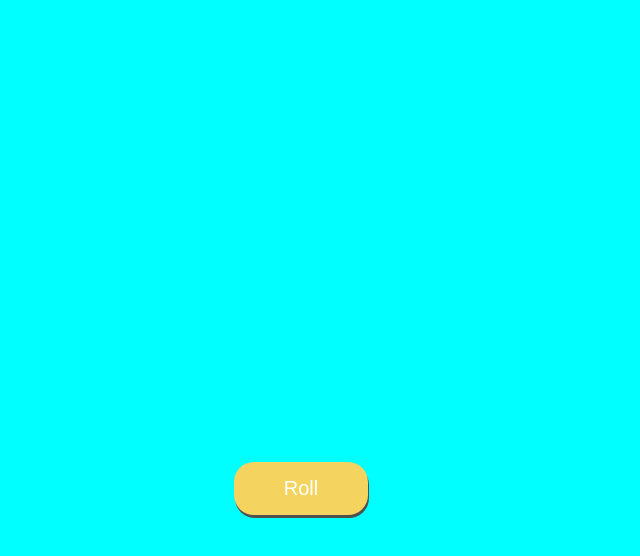
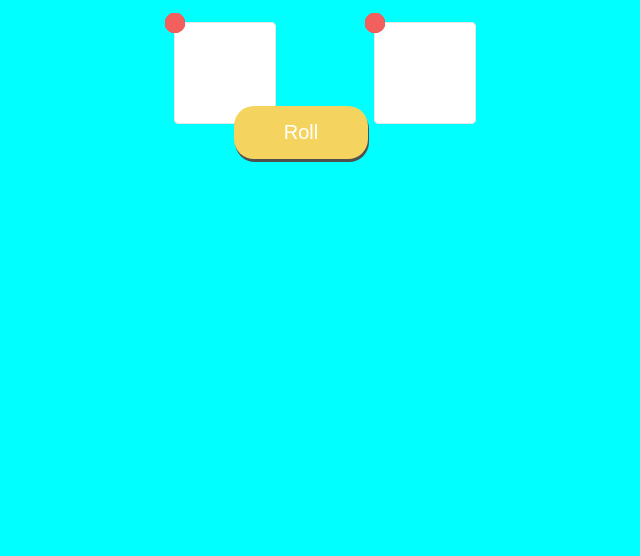
Before and after one commit to shanep42/dice-roller-2d6, a plain HTML site: page index.html in a window 1280 px wide. Shown: the whole page, without its empty margins (349-989 px from the left). Drawn offline with Linux system fonts and the light colour scheme.

Commit message:
More CSS, displays dice, unfinished

```diff
--- a/style.css
+++ b/style.css
@@ -25,4 +25,56 @@ button:hover,
 button:active {
     outline: none;
     background-color: #50514f;
+    cursor: pointer;
+    transform: translate(15px);
 }
+
+.game {
+    position: relative;
+    width: auto;
+    height: 100%;
+}
+
+.container {
+    position: realtive;
+    display: inline-block;
+    top: 200px;
+}
+
+.dice {
+    position: relative;
+    width: 100px;
+    height: 100px;
+    transform-style: preserve-3d;
+    transition: transform 1s;
+}
+
+.dot {
+    position: absolute;
+    width: 20px;
+    height: 20px;
+    margin: -10px 5px 5px -10px;
+    border-radius: 20px;
+    background-color: #f25f5c;
+}
+
+.dice-one {
+    position: absolute;
+    left: 150px;
+}
+
+.dice-two {
+    position: absolute;
+    left: -50px;
+}
+
+.side {
+    position: absolute;
+    background-color: #fff;
+    border-radius: 5px;
+    width: 100px;
+    height: 100px;
+    border: 1px solid #e5e5e5;
+    text-align: center;
+    line-height: 2em;
+}
```
